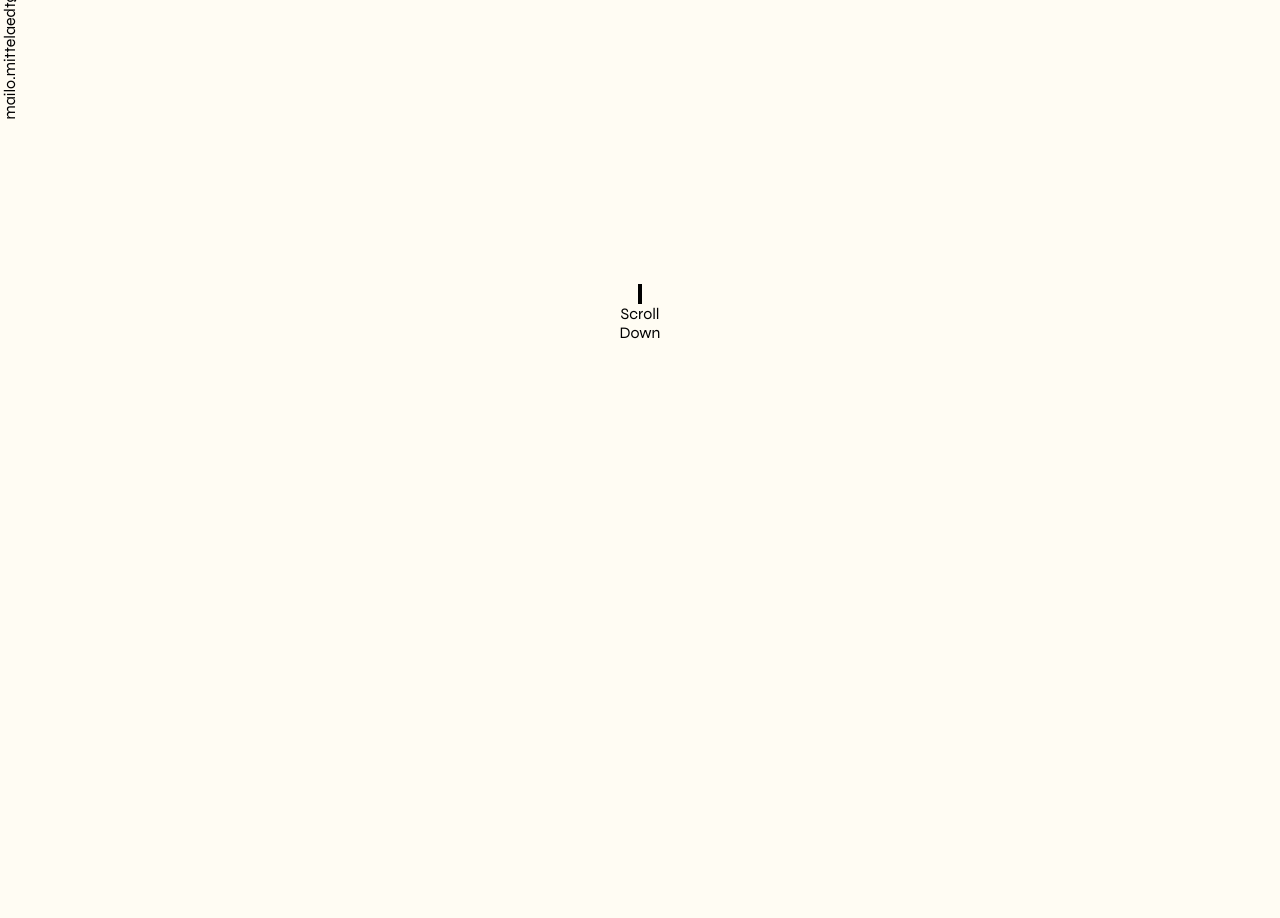
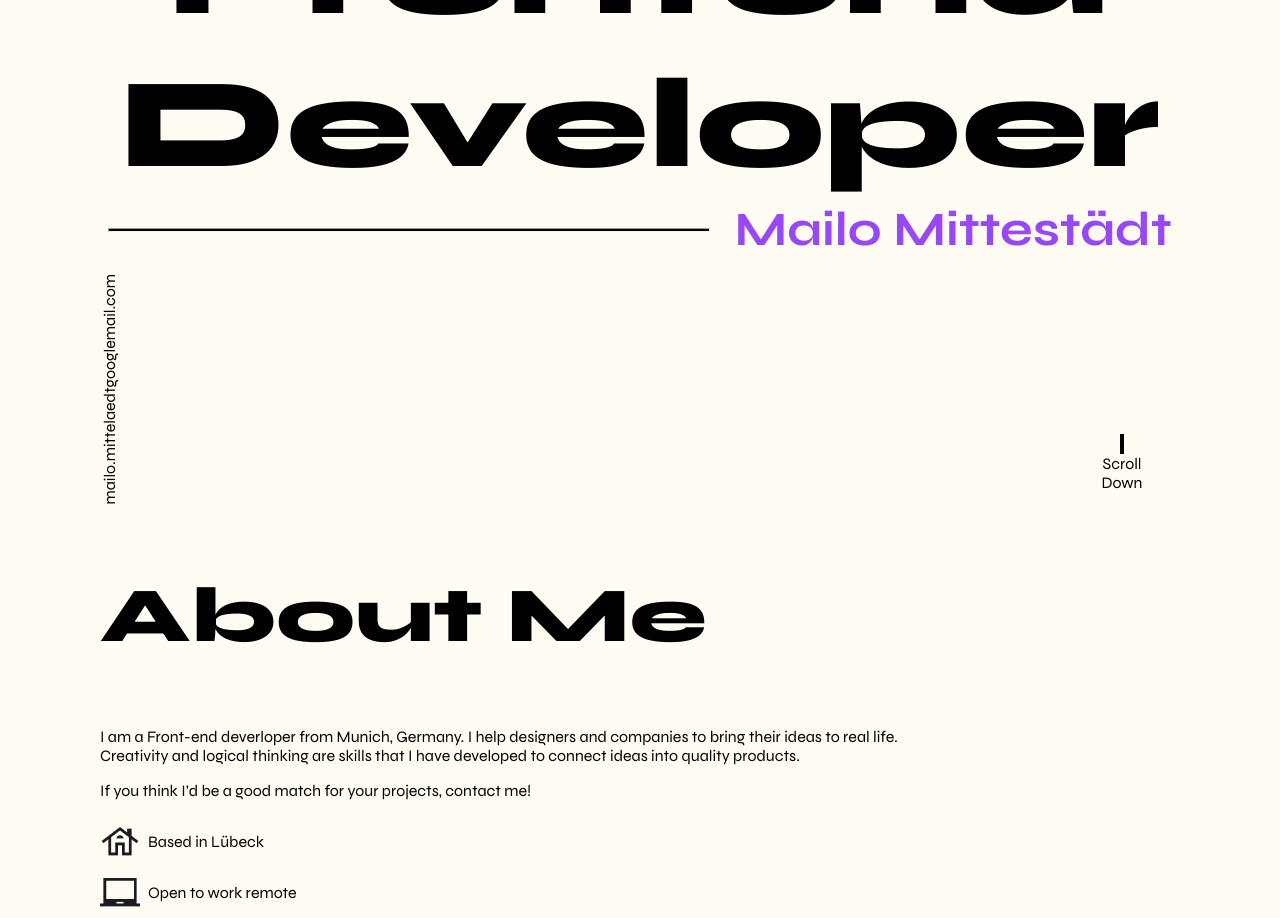
Before and after one commit to nurcoda/Portfolio, an Angular app: page / in a window 1280 px wide. Shown: the part 360-1278 px from the top of the page. Before the commit the page ends 800 px from the top, so only its background shows below. Built offline with nearby package versions, Linux system fonts and the light colour scheme.

Commit message:
new classes

```diff
--- a/src/app/landingpage/landingpage.component.html
+++ b/src/app/landingpage/landingpage.component.html
@@ -6,7 +6,8 @@
         <hr><span class="font-Syne highlight-Lila name">Mailo Mittestädt</span>
     </div>
 </div>
-<div class="font-Syne">
+
+<div class="font-Syne email-scroll-arrow">
     <span id="rotateText">
         mailo.mittelaedtgooglemail.com
     </span>
@@ -17,3 +18,27 @@
 
     </div>
 </div>
+
+<div class="about-me">
+    <h2>About Me</h2>
+    <div>
+        <p class="pe"> I am a Front-end deverloper from Munich, Germany. I help designers and companies to bring their
+            ideas to
+            real life.
+        </p>
+        <p class="pe">Creativity and logical thinking are skills that I have developed to connect ideas into quality
+            products.
+        </p>
+        <p> If you think I’d be a good match for your projects, contact me!
+        </p>
+
+    </div>
+    <div class="home-remote">
+        <img src="./../../assets/img/house.png" alt="House icone">
+        <p>Based in Lübeck</p>
+    </div>
+    <div class="home-remote">
+        <img src="./../../assets/img/laptop_chromebook.png" alt="Laptop icone">
+        <p>Open to work remote</p>
+    </div>
+</div>
--- a/src/app/landingpage/landingpage.component.scss
+++ b/src/app/landingpage/landingpage.component.scss
@@ -8,7 +8,7 @@ body {
     justify-content: center;
     flex-direction: column;
     align-items: center;
-    top: 204px;
+    padding-top: 204px;
 }
 
 .line-name {
@@ -19,39 +19,73 @@ body {
 
 .name {
     padding-left: 24px;
-    font-size: 21px;
+    font-size: 48px;
     font-weight: 700;
 }
 
 h1 {
     font-weight: 800;
-    font-size: 72px;
+    font-size: 128px;
     margin: 0;
 }
 
 hr {
     margin: 0;
-    width: 400px;
+    width: 600px;
     height: 2px;
     background-color: black;
+}
+
+.email-scroll-arrow {
+    display: flex;
+    justify-content: space-between;
+    padding-top: 16px;
+}
+
+.about-me {
+    padding-left: 100px;
+    padding-right: 100px;
+}
+
+h2 {
+    font-size: 78px;
+    font-weight: 800;
+
+    &:hover {
+        color: #9747FF;
+    }
+}
+
+.pe {
+    margin: 0;
+}
+
+.home-remote {
+    display: flex;
+    align-items: center;
+    gap: 8px;
+
+    img {
+        height: 40px;
+    }
 }
 
 #rotateText {
     writing-mode: vertical-lr;
     transform: scale(-1, -1);
+    padding-right: 100px;
 }
 
 .scroll-down-arrow-container {
     display: flex;
     flex-direction: column;
     align-items: center;
+    padding-right: 100px;
 }
 
 .slideshow {
     width: 116px;
-    /* Breite der Bilder */
     height: 180px;
-    /* Höhe der Bilder */
     background-size: cover;
     background-position: center;
     animation: slide 2s infinite;
--- a/src/styles.scss
+++ b/src/styles.scss
@@ -1,6 +1,7 @@
 body {
     margin: 0;
     background-color: #FFFCF3;
+    font-family: 'Syne';
 }
 
 
@@ -59,9 +60,9 @@ body {
     /* Chrome 36+, Opera 23+, Firefox 39+, Safari 12+, iOS 10+ */
 }
 
-.font-Syne {
-    font-family: 'Syne';
-}
+// .font-Syne {
+//     font-family: 'Syne';
+// }
 
 .highlight-Lila {
     color: #9747FF;
```
Also changed, not shown: src/assets/img/house.png (added), src/assets/img/laptop_chromebook.png (added).
